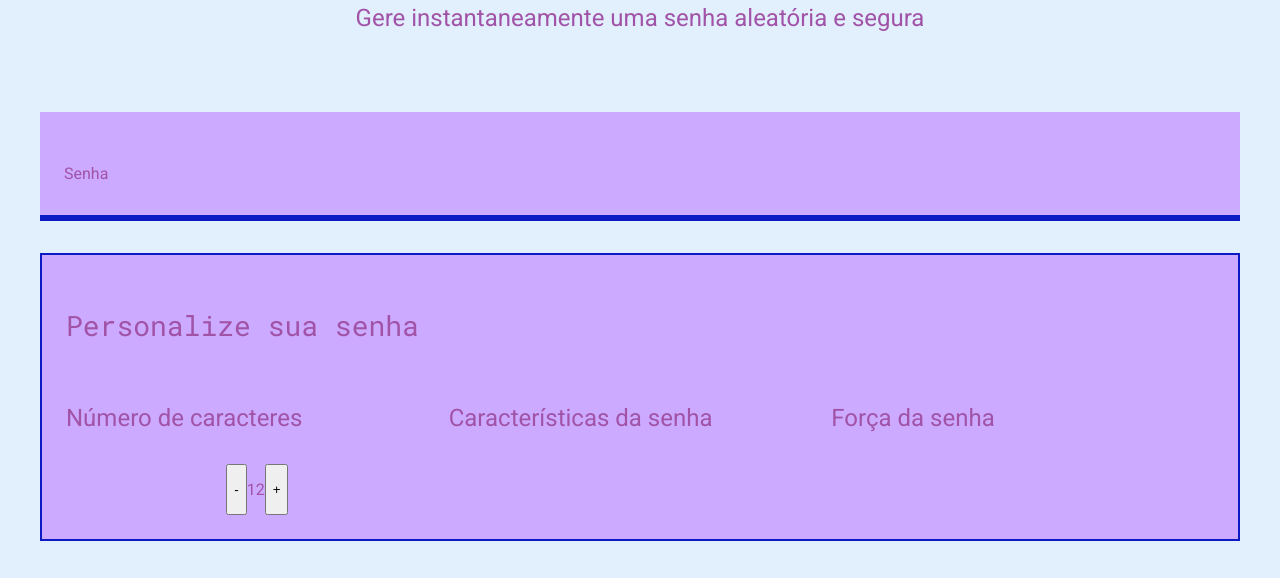
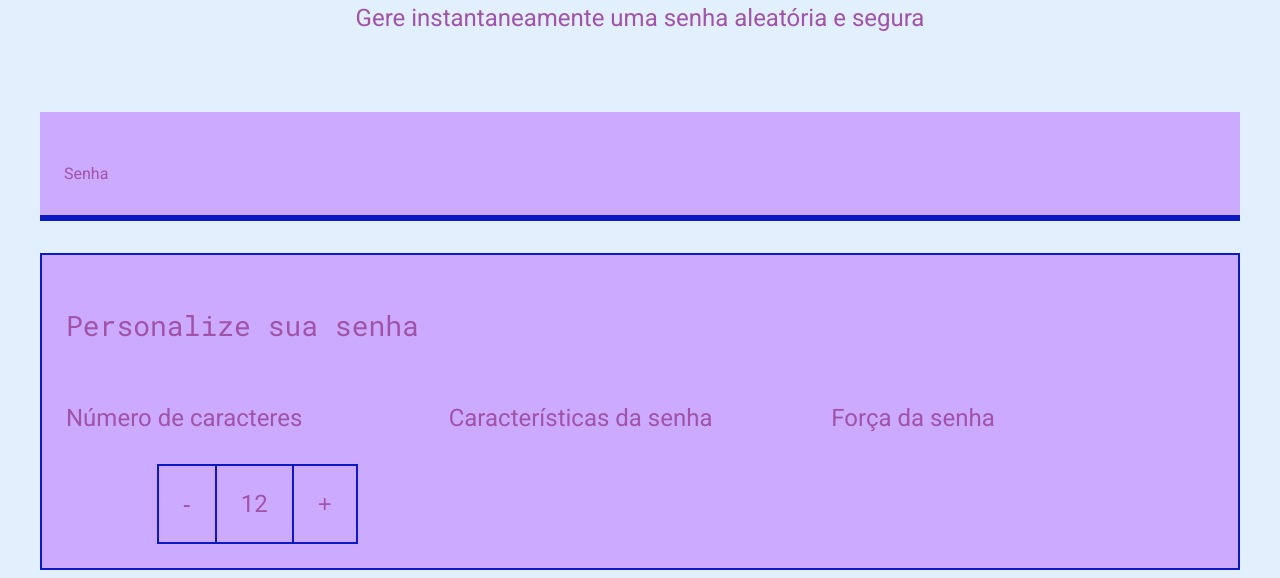
Before and after one commit to gabibxi/segurancadigital, a plain HTML site: page index.html in a window 1280 px wide. Shown: the part 344-922 px from the top of the page. Before the commit the page ends 893 px from the top, so only its background shows below. Drawn offline with Linux system fonts and the light colour scheme.

Commit message:
aula 1 prof

```diff
--- a/style.css
+++ b/style.css
@@ -91,10 +91,20 @@ body{
 }
 
 .parametro-senha__botao{
+    background-color: var(--fundo-texto);
+    color: var(--branco);
+    border: 2px solid var(--borda);
+    padding: 24px;
+    font-size: 24px;
+    cursor: pointer;
+}
 
-}
 .parametro-senha__texto{
-
+    padding: 24px;
+    border-top: 2px solid var(--borda);
+    border-bottom: 2px solid var(--borda);
+    margin: 0;
+    font-size: 24px;
 }
 
 @media screen and (min-width: 768px) {
```
Also changed, not shown: index.html (indentation only).
